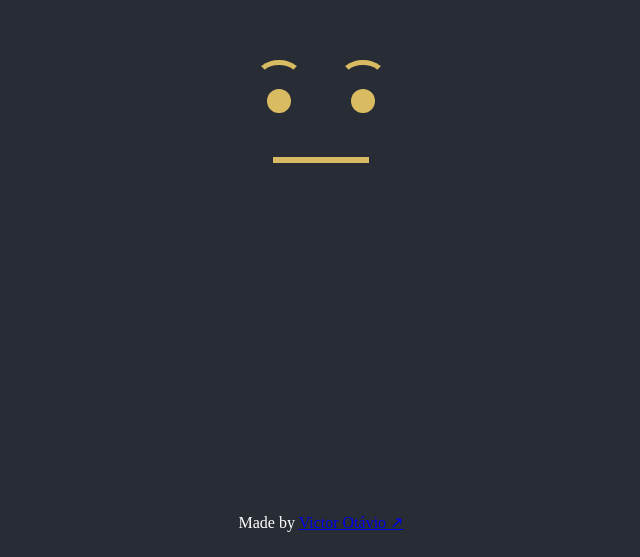
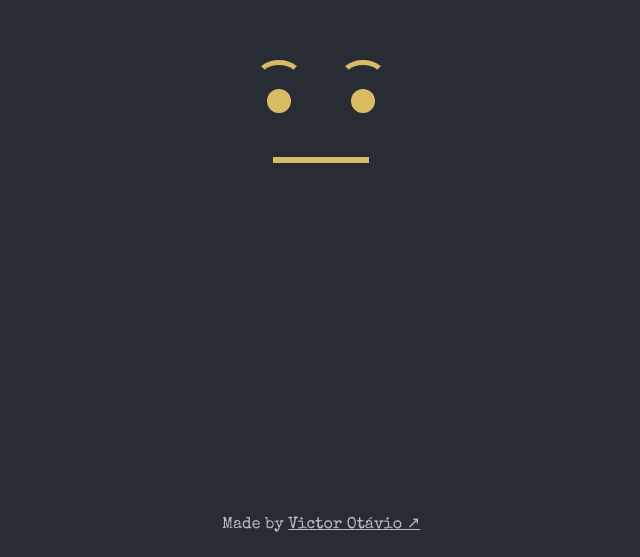
Before and after one commit to vctrtvfrrr/tell-me-a-joke, a Vue app: page /#/1 in a window 1280 px wide. Shown: the part 243-800 px from the top of the page, without its empty margins (319-959 px from the left). Built offline with nearby package versions, Linux system fonts and the light colour scheme.

Commit message:
refactor: 💡 Adjusts for accessibility

```diff
--- a/src/App.vue
+++ b/src/App.vue
@@ -11,12 +11,24 @@ export default {
 };
 </script>
 
-<style>
+<style lang="scss">
+@import url("https://fonts.googleapis.com/css?family=Special+Elite");
+
 body {
   margin: 0;
   padding: 0;
+  color: #b8bcc4;
   background: #282c34;
-  color: #fff;
+  font-family: "Special Elite", cursive;
+}
+
+a {
+  color: #b8bcc4;
+
+  &:focus,
+  &:hover {
+    color: #e8ecf4;
+  }
 }
 
 .overall {
--- a/src/components/Modal.vue
+++ b/src/components/Modal.vue
@@ -91,10 +91,9 @@ export default {
 <style lang="scss" scoped>
 .modal-container {
   overflow: hidden;
-  position: fixed;
+  position: absolute;
   width: 100vw;
   height: 100vh;
-  position: absolute;
 }
 
 .modal {
--- a/src/components/Quote.vue
+++ b/src/components/Quote.vue
@@ -16,8 +16,6 @@ export default {
 </script>
 
 <style lang="scss" scoped>
-@import url("https://fonts.googleapis.com/css?family=Special+Elite");
-
 .blockquote {
   font-family: "Special Elite", cursive;
   font-weight: 100;
```
